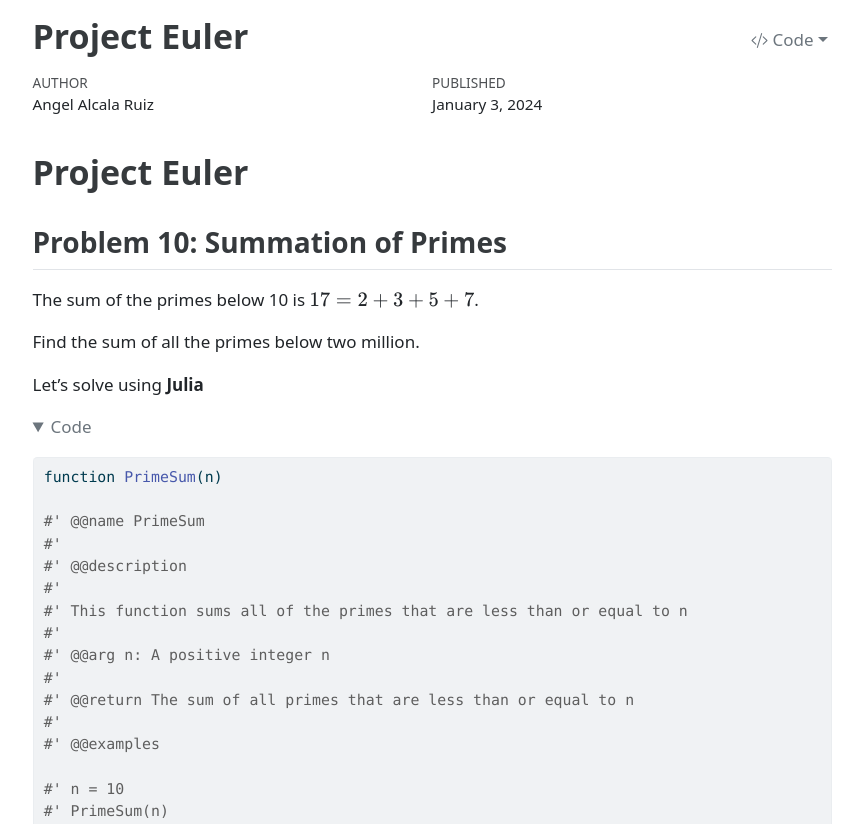
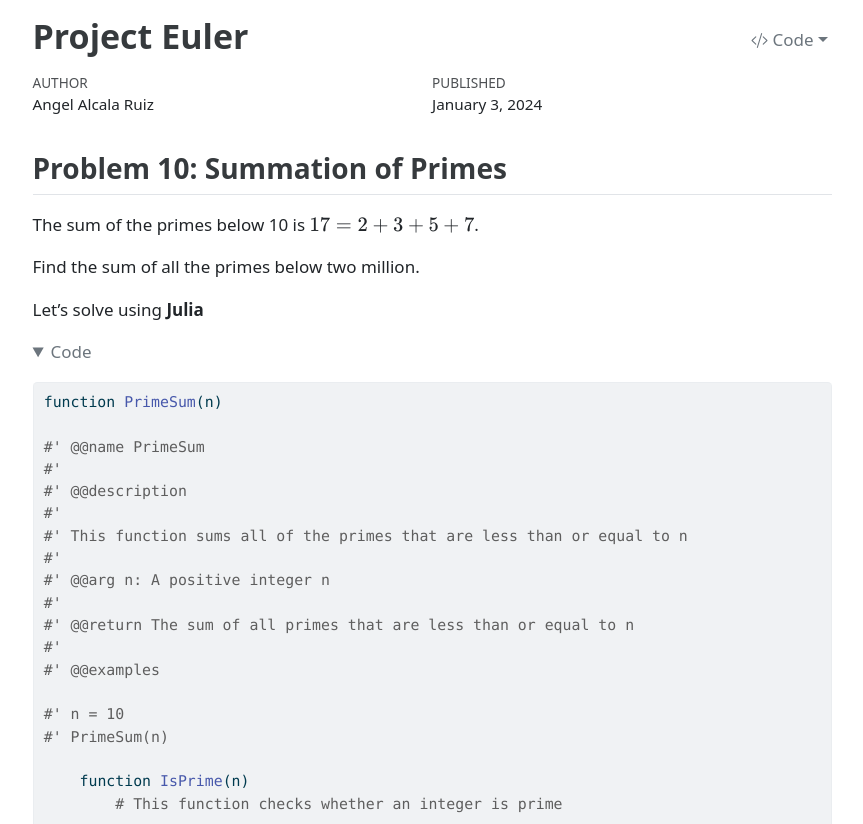
Before and after one commit to dejesusalcala/project-euler-10, a plain HTML site: page index.html in a window 1280 px wide. Shown: the top 824 px of the page, without its empty margins (208-1071 px from the left). Drawn offline with nearby package versions, Linux system fonts and the light colour scheme.

Commit message:
updated html file

```diff
--- a/index.html
+++ b/index.html
@@ -110,8 +110,6 @@
 
 </header>
 
-<section id="project-euler" class="level1">
-<h1>Project Euler</h1>
 <section id="problem-10-summation-of-primes" class="level2">
 <h2 class="anchored" data-anchor-id="problem-10-summation-of-primes">Problem 10: Summation of Primes</h2>
 <p>The sum of the primes below 10 is <span class="math inline">\(17 = 2 + 3 + 5 + 7\)</span>.</p>
@@ -194,7 +192,6 @@
 </div>
 </div>
 <p>Therefore we get that the sum of the primes below two million is <span class="math inline">\(142,913,828,922\)</span>.</p>
-</section>
 </section>
 
 </main>
```
Also changed, not shown: 1 other file.
